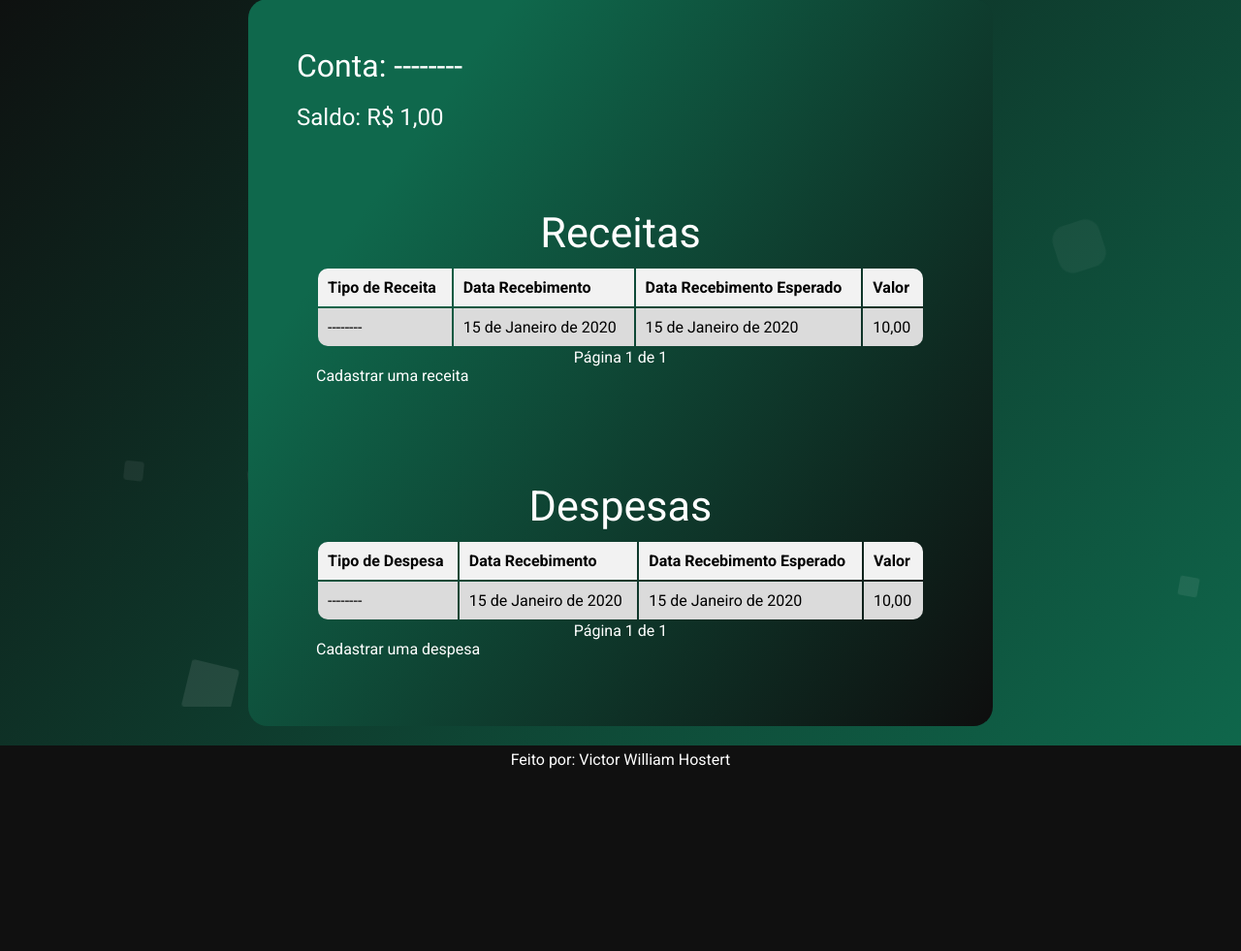
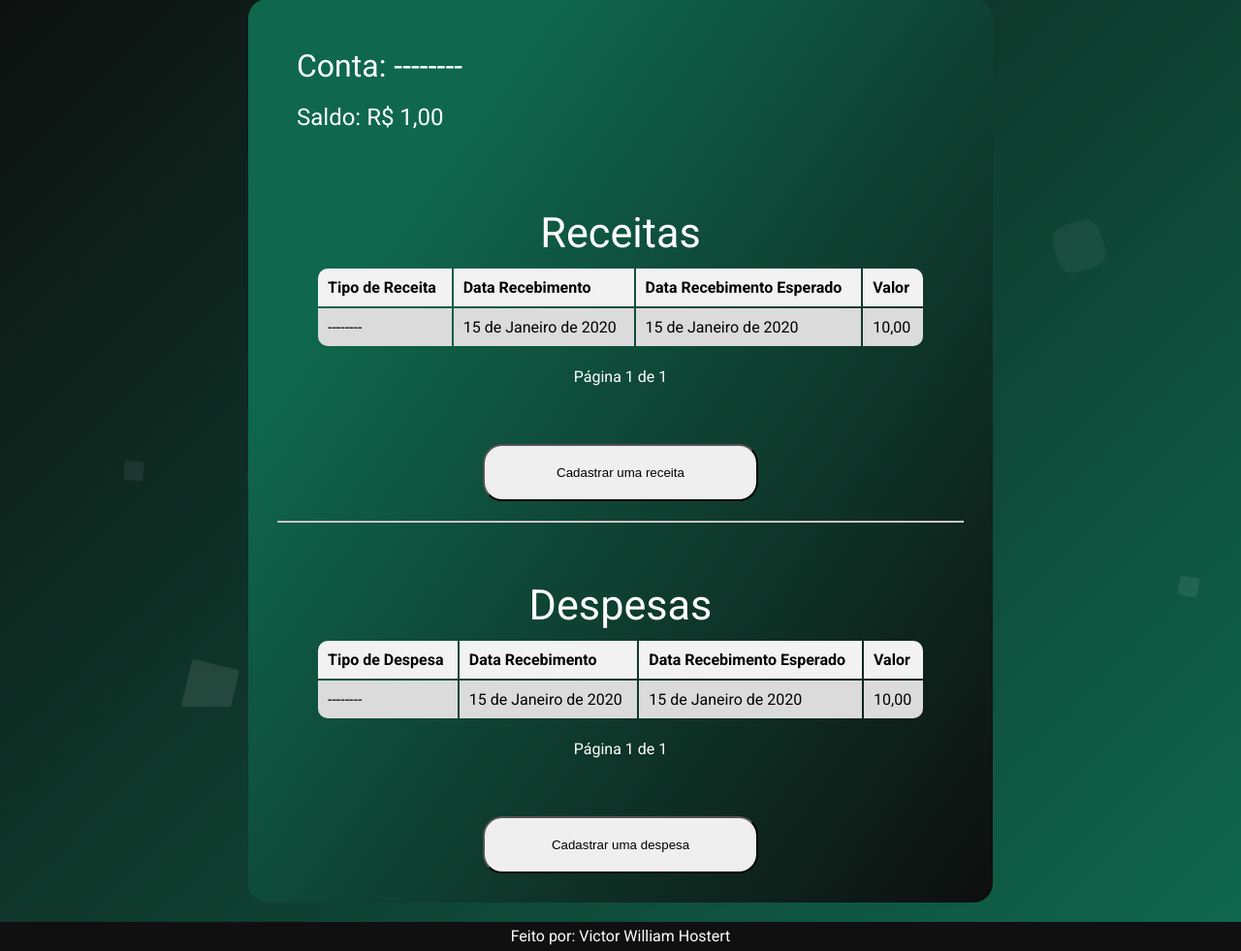
Before and after one commit to victorhostert/DesafioPubFuture, a Django app: page /contas/1/ in a window 1280 px wide. Shown: the part 71-1052 px from the top of the page at 97% size. Before the commit the page ends 864 px from the top, so only its background shows below. Run offline with Django 4.2, Linux system fonts and the light colour scheme; tables that the repository leaves empty hold one stand-in row (values such as "Sample post"); some libraries are stand-ins or nearby versions.

Commit message:
feat: mudanças na estilização

```diff
--- a/contas/templates/detalhe_conta.html
+++ b/contas/templates/detalhe_conta.html
@@ -45,17 +45,18 @@
                 <a href="?page={{ receitas.paginator.num_pages }}">Última &raquo;</a>
                 {% endif %}
             </div>
-            <div class="cadastro_receita_despesa">
-                <a style="color: white;" href="{% url 'receitas:cadastrar' conta.id %}">Cadastrar uma receita</a>
         </div>
-        </div>
-
         {% else %}
         <div class="cadastro_despesa_receita">
             <h2>Nenhuma receita por enquanto</h2>
-                <a href="{% url 'receitas:cadastrar' conta.id %}">Cadastre uma receita clicando aqui</a>
         </div>
         {% endif %}
+        <div class="botao_cadastro">
+            <button><a href="{% url 'receitas:cadastrar' conta.id %}">Cadastrar uma receita</a></button>
+        </div>
+
+        <hr style="margin-top: 20px;">
+
         {% if despesas %}
             <div class="receitas_despesas_conta">
                 <table>
@@ -95,17 +96,16 @@
                     {% endif %}
                 </div>
 
-                <div class="cadastro_receita_despesa">
-                    <a style="color: white;"  href="{% url 'despesas:cadastrar' conta.id %}">Cadastrar uma despesa</a>
-                </div>
             </div>
 
             {% else %}
             <div class="cadastro_despesa_receita">
                 <h2>Nenhuma despesa por enquanto</h2>
-                <a href="{% url 'despesas:cadastrar' conta.id %}">Cadastre uma despesa clicando aqui</a>
             </div>
             {% endif %}
+            <div class="botao_cadastro">
+                <button><a href="{% url 'despesas:cadastrar' conta.id %}">Cadastrar uma despesa</a></button>
+            </div>
     </div>
 </div>
 {% endblock %}
--- a/static/styles.css
+++ b/static/styles.css
@@ -6,15 +6,15 @@
     padding: 0;
     box-sizing: border-box;
 }
-a {
-    text-decoration: none;
-    color: inherit;
-}
 :root {
     --cor-bg-escuro: #0E0E0E;
     --cor-bg-claro: #0F684C;
     --cor-header-footer: #101010;
     --cor-links: #191A21;
+}
+a {
+    text-decoration: none;
+    color: inherit;
 }
 body {
     background: rgb(63,94,251);
@@ -39,6 +39,13 @@ table th:last-child {
 }
 table th:first-child{
     border-top-left-radius: 10px;
+}
+button{
+    padding: 20px;
+    border-radius: 20px;
+}
+button:hover{
+    cursor: pointer;
 }
 .header{
     height: 50px;
@@ -149,7 +156,7 @@ table th:first-child{
     max-width: 80%;
 }
 .pagination{
-    margin: 0 auto;
+    margin: 20px auto;
     width: fit-content;
 }
 .saldo_total{
@@ -201,10 +208,47 @@ table th:first-child{
     flex-direction: column;
     flex-wrap: wrap;
     align-content: center;
-    max-width: 50%;
+    max-width: fit-content;
 }
-.cadastro_despesa_receita *{
+.botao_cadastro{
+    display: flex;
+}
+.botao_cadastro button{
+    align-self: center;
+    width: 40%;
     margin: 0 auto;
+}
+.botao_cadastro a{
+    display: block;
+    position: relative;
+    z-index: 1;
+    padding: 2em;
+    margin: -2em;
+}
+.despesa,
+.receita{
+    background-color: #F2F2F2;
+    color: var(--cor-links);
+    border-radius: 20px;
+    display: flex;
+    flex-direction: column;
+    flex-wrap: nowrap;
+    justify-content: center;
+    padding: 5px;
+    width: 50%;
+    margin: 80px auto;
+}
+.despesa *,
+.receita *{
+    padding: 20px;
+    text-align: center;
+}
+.atualizar_excluir{
+    padding: 20px;
+    display: flex;
+    flex-direction: row;
+    flex-wrap: nowrap;
+    justify-content: space-between;
 }
 .errorlist{
     color: tomato;
```
Lines whose indentation alone changed are shown as unchanged.
